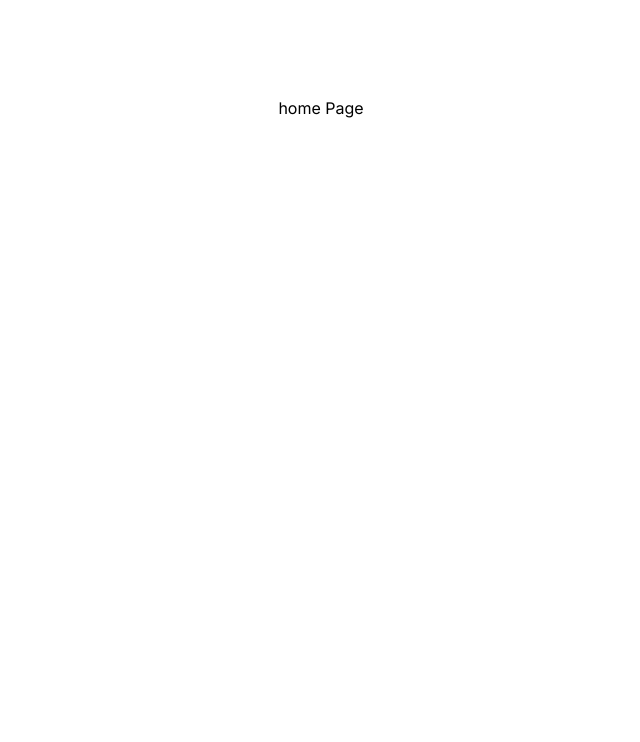
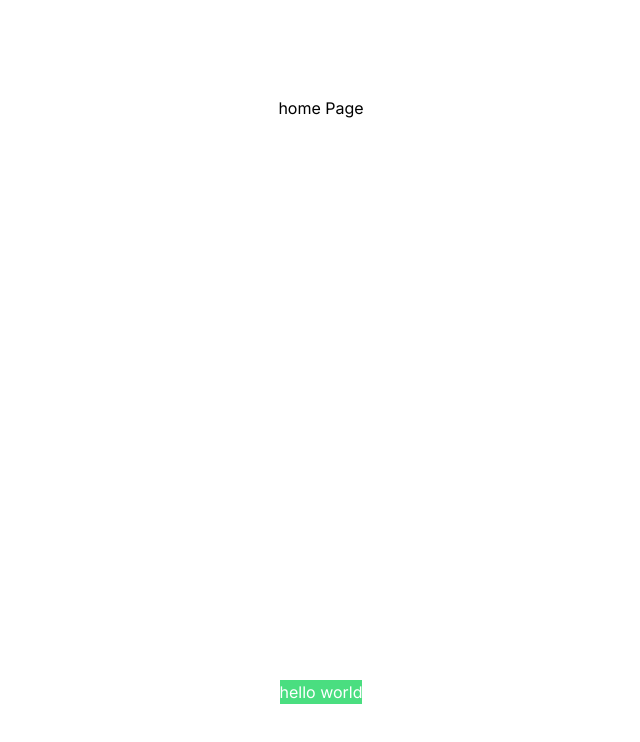
Before and after one commit to Mohamed-lehbib/PFE, a Next.js app: page / in a window 1280 px wide. Shown: the top 742 px of the page, without its empty margins (319-959 px from the left). Built offline with nearby package versions, Linux system fonts and the light colour scheme.

Commit message:
testing the pipeline if it works

```diff
--- a/src/app/page.tsx
+++ b/src/app/page.tsx
@@ -4,6 +4,9 @@ export default function Home() {
   return (
     <main className="flex min-h-screen flex-col items-center justify-between p-24">
       home Page
+      <span className="bg-green-400 text-white hover:bg-white hover:text-green-400 ">
+        hello world
+      </span>
     </main>
   );
 }
```
